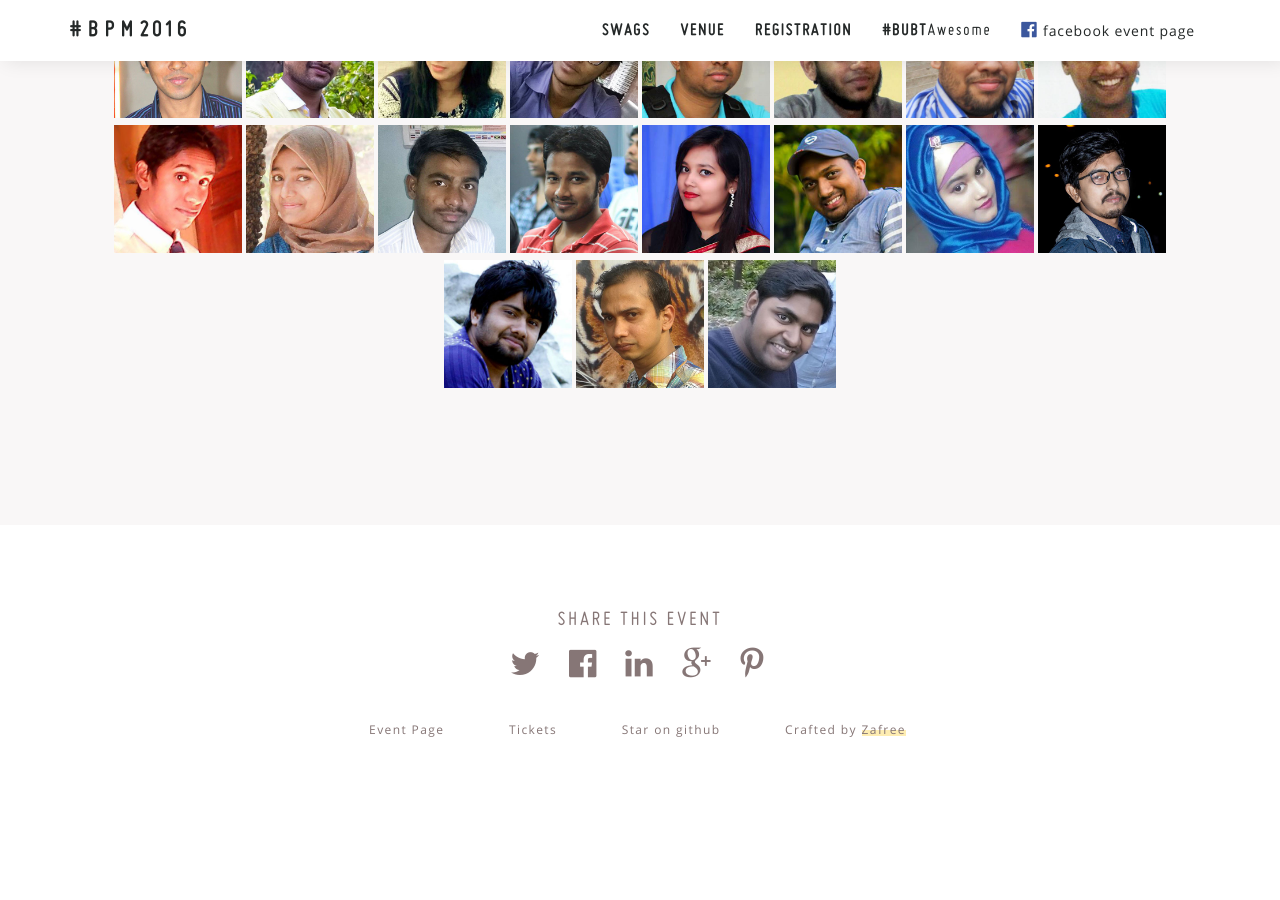
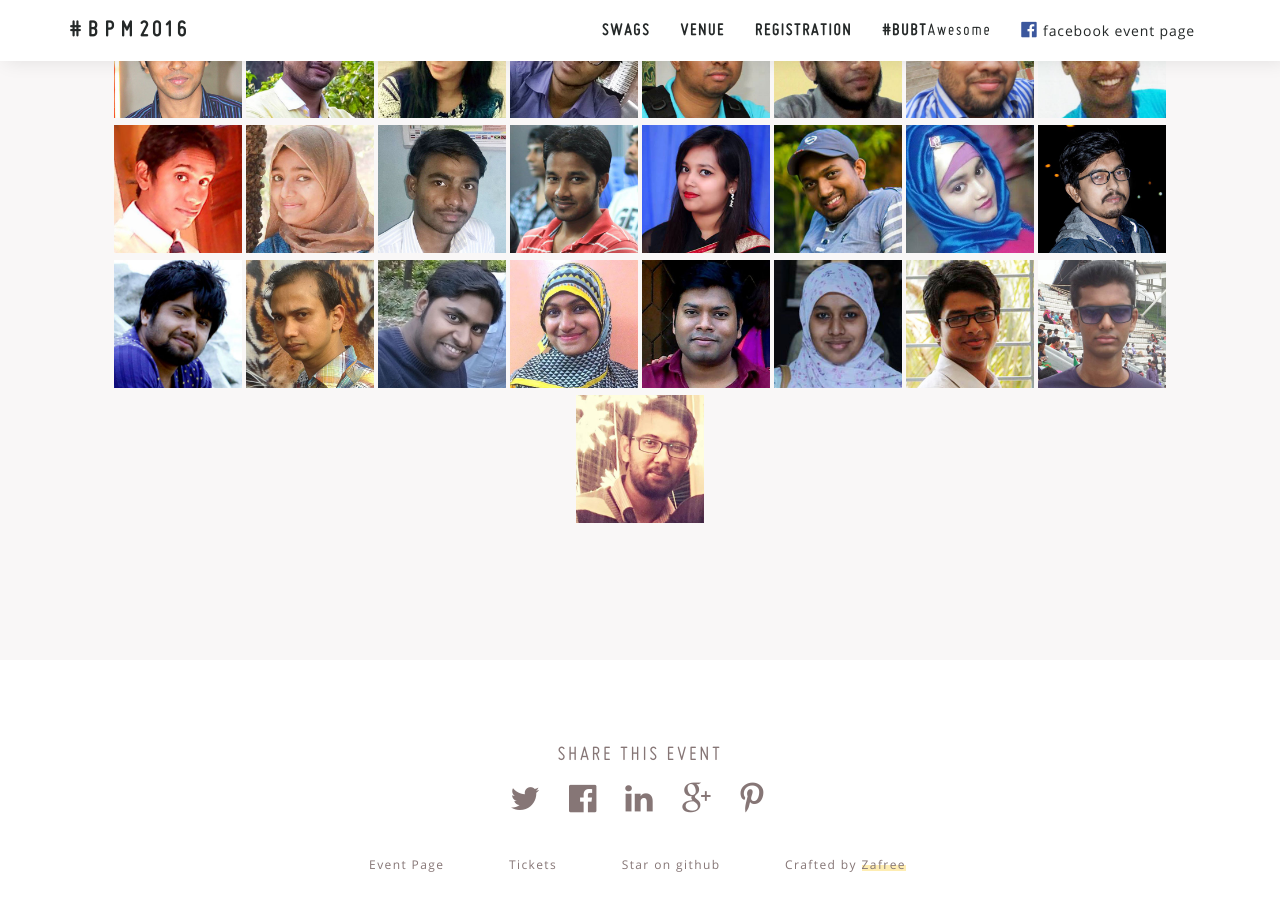
Before and after one commit to zafree/bpm2016, a Jekyll site: the page built from index.html, in a window 1280 px wide and 900 px high, scrolled down 3740 px. Built offline with Jekyll 4.4.1, drawn with Linux system fonts in a browser that asks for light colours; some web fonts are replaced; before the commit the page ends 4538 px from its top, so only the background shows below that.

Commit message:
add register member

```diff
--- a/index.html
+++ b/index.html
@@ -170,6 +170,12 @@ layout: default
             <a class="thumb-xl" href=""><img src="imgs/awesome/fakrul-riyad.jpg" alt="Fakrul Riyad"></a>
             <a class="thumb-xl" href=""><img src="imgs/awesome/monir-hossain.jpg" alt="Monir Hossain"></a>
             <a class="thumb-xl" href=""><img src="imgs/awesome/iftekharul-vasion.jpg" alt="Iftekharul Vasion"></a>
+            <a class="thumb-xl" href=""><img src="imgs/awesome/tanjina-afrin-haque-tammi.jpg" alt="Tanjina Afrin Haque (Tammi)"></a>
+						<a class="thumb-xl" href=""><img src="imgs/awesome/md-fahad-al-amin.jpg" alt="Md Fahad Al-Amin"></a>
+						<a class="thumb-xl" href=""><img src="imgs/awesome/taposhi-rabea.jpg" alt="Taposhi Rabea"></a>
+						<a class="thumb-xl" href=""><img src="imgs/awesome/md-yasin-khan.jpg" alt="Md Yasin Khan"></a>
+						<a class="thumb-xl" href=""><img src="imgs/awesome/toufikur-rahman-toufik.jpg" alt="Toufikur Rahman Toufik"></a>
+						<a class="thumb-xl" href=""><img src="imgs/awesome/k-m-nazim-uddin.jpg" alt="K.M. Nazim Uddin"></a>
           </div>
         </div>
       </div>
```
Also changed, not shown: imgs/awesome/k-m-nazim-uddin.jpg (added), imgs/awesome/md-fahad-al-amin.jpg (added), imgs/awesome/md-yasin-khan.jpg (added), imgs/awesome/tanjina-afrin-haque-tammi.jpg (added), imgs/awesome/taposhi-rabea.jpg (added), imgs/awesome/toufikur-rahman-toufik.jpg (added).
